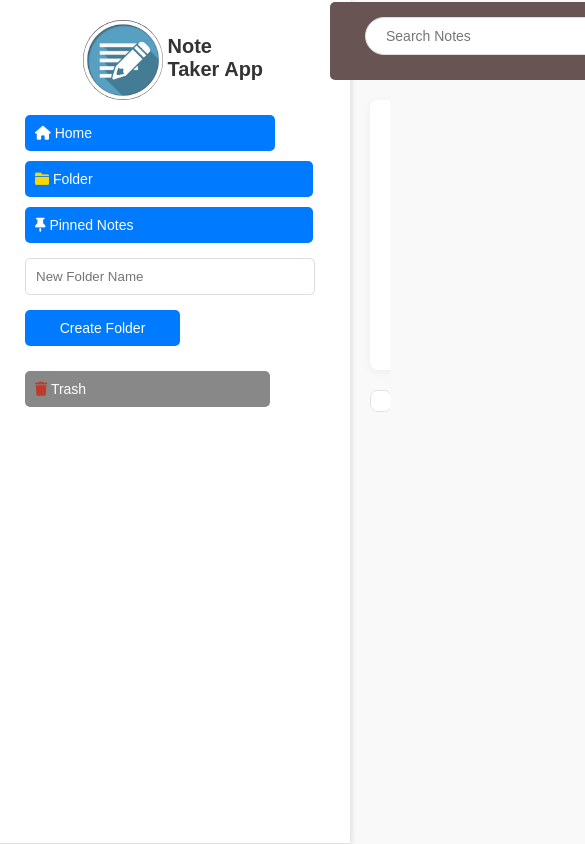
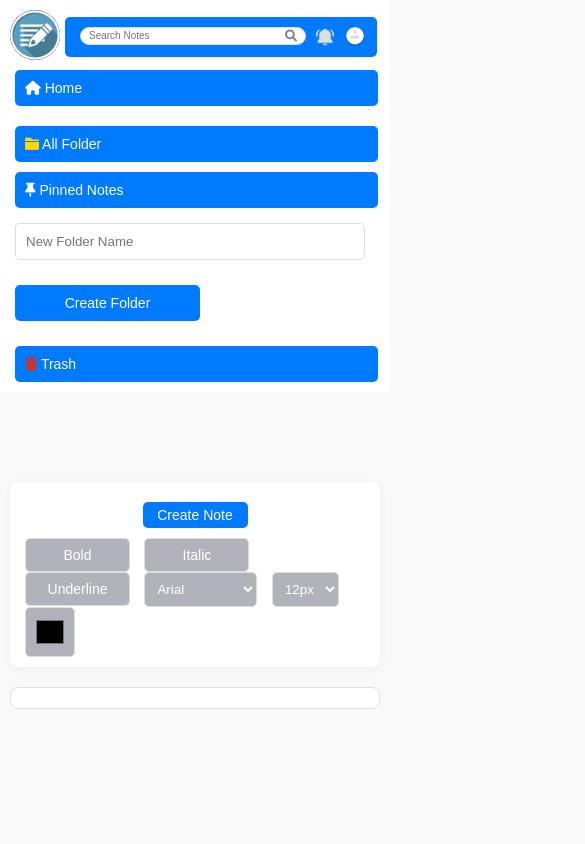
Before and after one commit to Kin-Doung/Note-taker-app---G10, a plain HTML site: page pages/note.html in a window 390 px wide. Shown: the top 844 px of the page, 585 px wide, since content can reach past the window. Drawn offline with nearby package versions, Linux system fonts and the light colour scheme; some packages are replaced by stand-ins of ours; a script that the page names is missing.

Commit message:
udate responsive

```diff
--- a/css/form.css
+++ b/css/form.css
@@ -118,11 +118,13 @@ h3 {
   margin-top: 20px;
 }
 .reg-btn {
-  padding: 8px 20px;
+  padding: 10px;
   background: teal;
   color: white;
   border: none;
   font-size: 16px;
+  width: 48%;
+  border-radius: 20px;
 }
 .reg-btn:hover {
   background: #00796b;
@@ -145,14 +147,15 @@ h3 {
   display: flex;
   gap: 15px;
 }
-@media (min-width: 1024px) {
+@media (max-width: 1024px) {
   .main-container {
     width: 70%;
-    height: 80vh;
+    margin-left: 80px;
+
   }
 
   .logo {
-    right: 250px;
+    margin-left: -30px;
   }
 
   .open-modal {
@@ -185,7 +188,7 @@ h3 {
     }
 }
 
-@media (max-width: 767px) {
+@media (max-width: 768px) {
   * {
     font-size: 14px;
   }
@@ -197,28 +200,28 @@ h3 {
   .header {
     flex-direction: column;
     align-items: flex-start;
+    height: 10vh;
   }
   .logo {
-    top: 20px;
-    left: 10px;
+    top: 10px;
+    left: 30px;
   }
 
   .open-modal {
-    left: 40px;
-    margin: 10px 0;
-    bottom: 34px;
+    top: -32px;
+    margin-left: -10px;
   }
 
   .main-container {
     flex-direction: column;
     width: 100%;
     height: auto;
+    margin-left: -5px;
   }
   .note-image {
     width: 90%;
   }
   .modal-content {
-    width: 90%;
-    padding: 20px;
+    width: 85%;
   }
 }
--- a/css/style.css
+++ b/css/style.css
@@ -6,7 +6,7 @@
 }
 
 body {
-  font-family: 'Poppins', Arial, sans-serif;
+  font-family: "Poppins", Arial, sans-serif;
   color: #333;
   background-color: #f9f9f9;
   margin: 0;
@@ -17,14 +17,11 @@ body {
 
 /* Logo Section */
 .logo {
-  display: flex;
-  justify-content: center;
-  align-items: center;
-  margin-bottom: 15px;
+  text-align: center;
 }
 
 img {
-  width: 80px;
+  width: 100px;
   border-radius: 100%;
 }
 
@@ -36,7 +33,7 @@ img {
 
 .save-data {
   font-size: 20px;
-  width: 50px;
+  width: 100%;
 }
 
 /* Sidebar Styles */
@@ -47,21 +44,19 @@ img {
   border-right: 1px solid #e0e0e0;
   box-shadow: 2px 0 5px rgba(0, 0, 0, 0.1);
 }
-#home{
+#home {
   text-align: left;
   margin-left: 5px;
   margin-bottom: 10px;
   width: 250px;
   padding: 10px;
 }
-#noteap, h3{
-  margin-top: 10px;
-  width: 100px;
-  font-size: 200px;
+#noteap,
+h3 {
+  font-size: 250px;
   margin-left: 5px;
 }
 .sidebar h3 {
-
   font-size: 20px;
   margin-bottom: 15px;
   font-weight: 600;
@@ -73,16 +68,16 @@ img {
   padding: 0;
   margin: 0;
 }
-#folder{
+#folder {
   margin-left: 5px;
   padding: 10px;
   width: 93%;
   text-align: left;
 }
-.fa-folder{
+.fa-folder {
   color: gold;
 }
-#pinnedNotesBtn{
+#pinnedNotesBtn {
   margin-left: 5px;
   margin-top: 10px;
   padding: 10px;
@@ -118,7 +113,7 @@ img {
   border-radius: 5px;
   margin-left: 5px;
 }
-#create-folder{
+#create-folder {
   padding: 10px;
   margin-left: 5px;
   width: 50%;
@@ -161,7 +156,6 @@ button:hover {
   margin-top: 80px;
 }
 
-
 .toolbar input {
   width: 70%;
   padding: 10px;
@@ -171,12 +165,14 @@ button:hover {
   margin-right: 15px;
   outline-color: #7993ae;
 }
-#search{
+#search {
   position: absolute;
-  left: 805px;
-  top: 25px;
+  left: 795px;
+  top: 26px;
 }
-
+li {
+  font-size: 12px;
+}
 /* Formatting Tools */
 .formatting-tools button,
 .formatting-tools select,
@@ -237,6 +233,8 @@ button:hover {
 }
 
 .note-content {
+  max-height: 200px; /* Adjust to your desired scrollable height */
+  overflow-y: auto; /* Enables vertical scrolling */
   min-height: 200px;
   padding: 10px;
   font-size: 14px;
@@ -246,9 +244,11 @@ button:hover {
   margin-bottom: 5px;
 }
 
+
 /* Pin & Delete Buttons */
 .pin-btn,
 .delete-btn {
+  margin-left: 0;
   padding: 8px 10px;
   font-size: 12px;
   border-radius: 5px;
@@ -282,22 +282,21 @@ button:hover {
   margin-top: 25px;
   margin-left: 5px;
   width: 245px;
-  background: #888;
+  background: #007bff;
   padding: 10px;
   text-align: left;
 }
-.fa-trash{
+.fa-trash {
   color: #c0392b;
 }
 
-.rename{
-  position: relative;
-  left: 35px;
-
+.rename {
+  font-size: 10px;
+  margin: 10px;
 }
-.delete{
-  position: relative;
-  left: 20px;
+.delete {
+  font-size: 10px;
+  margin-left: -0.5px;
 }
 
 /* Trash View Styles */
@@ -329,7 +328,7 @@ button:hover {
   padding: 15px;
   margin: 5px 0;
   border-radius: 8px;
-  transition: background 0.3s ease;
+  transition: background-color 0.3s ease;
 }
 
 .trash-folder:hover {
@@ -341,7 +340,7 @@ button:hover {
 }
 
 .trash-folder button {
-  background-color: #4CAF50;
+  background-color: #4caf50;
   color: white;
   border: none;
   padding: 5px 10px;
@@ -353,7 +352,6 @@ button:hover {
 .trash-folder button:hover {
   background-color: #45a049;
 }
-
 
 /* Trash View Actions */
 .trash-actions {
@@ -374,7 +372,6 @@ button:hover {
   background-color: #d32f2f;
 }
 
-
 /* Navbar */
 .navbar {
   background-color: #333;
@@ -390,36 +387,43 @@ button:hover {
   top: 2px;
   color: gray;
 }
+select{
+  color: #ffffff;
+}
 
-.search-container{
-  background: #695454;
-  width: 77%;
+.search-container {
+  background: #007bff;
+  width: 76%;
   position: absolute;
   top: 2px;
   padding: 15px;
   left: 330px;
   border-radius: 5px;
+  z-index: 1;
+}
+.style-btn{
+  margin-left: 0;
 }
 
-#searchBar{
+#searchBar {
   padding-left: 20px;
   margin-left: 20px;
 }
 
-#profile{
+#profile {
   position: absolute;
   width: 50px;
   left: 1100px;
   top: 12px;
 }
-#ring{
+#ring {
   position: absolute;
   width: 40px;
   left: 1050px;
 }
 /* PDF Button */
 .pdf-btn {
-  background-color: #4CAF50;
+  background-color: #4caf50;
   color: white;
   border: none;
   padding: 6px 12px;
@@ -434,42 +438,240 @@ button:hover {
   background-color: #45a049;
 }
 
+/* For Tablets (768px and up) */
+@media (max-width: 1024px) {
+  /* Adjust container layout */
+  .container {
+    flex-direction: column;
+  }
 
-
-
-/* Responsive Design */
-@media (max-width: 768px) {
+  .logo img {
+    width: 100px;
+    position: relative;
+    right: 350px;
+  }
+  /* Sidebar */
   .sidebar {
     width: 100%;
-    height: auto;
+    padding: 15px;
+    box-shadow: none;
     border-right: none;
-    border-bottom: 1px solid #e0e0e0;
   }
 
-  .notes-container {
-    grid-template-columns: repeat(auto-fill, minmax(200px, 1fr));
+  #searchBar {
+    width: 80%;
+    position: absolute;
+    top: 14px;
+    left: 10px;
+    padding: 8px;
+  }
+  #search {
+    top: 25 px;
+    left: 520px;
+    z-index: 1;
+  }
+  #foldersList {
+    max-height: 200px;
+  }
+  .search-container {
+    top: 40px;
+    width: 80%;
+    margin-left: -200px;
   }
 
+  /* Notes Section */
+  .notes-section {
+    padding: 15px;
+  }
+
+  /* Notes Grid */
+  .notes-container {
+    grid-template-columns: repeat(auto-fill, minmax(300px, 1fr));
+    gap: 15px;
+  }
+
+  /* Toolbar */
   .toolbar {
     flex-direction: column;
-    align-items: flex-start;
     gap: 10px;
   }
 
   .toolbar input {
     width: 100%;
-    margin-bottom: 10px;
+  }
+
+  /* Buttons */
+  button {
+    margin-left: 0;
+  }
+
+  .delete-btn {
+    margin-left: 0px;
+  }
+  #ring {
+    left: 550px;
+    width: 27px;
+    position: relative;
+  }
+  #profile {
+    top: 3px;
+    left: 550px;
+    width: 30px;
+    position: relative;
+  }
+  #home {
+    width: 98%;
+  }
+  #folder {
+    width: 98%;
+  }
+  #pinnedNotesBtn {
+    width: 98%;
+  }
+  #trash {
+    width: 98%;
+  }
+  .rename {
+    font-size: 8px;
+    margin: 10px;
+  }
+  .delete {
+    font-size: 8px;
   }
 }
 
-@media (max-width: 480px) {
-  .note {
+/* For Mobile Devices (768px and below) */
+@media (max-width: 768px) {
+  /* General */
+  body {
+    flex-direction: column;
+    overflow: auto;
+  }
+
+  /* Sidebar */
+  .sidebar {
+    width: 100%;
+    padding: 10px;
+  }
+
+  #foldersList {
+    max-height: 150px;
+  }
+  .search-container {
+    position: absolute;
+    width: 80%;
+    left: 265px;
+    top: 17px;
+    height: 40px;
+  }
+  .logo {
+    width: 100px;
+    display: flex;
+    justify-content: flex-end;
+    align-items: end;
+    margin-left: 100px;
+  }
+  h3 {
+    display: none;
+  }
+
+  /* Notes Grid */
+  .notes-container {
+    grid-template-columns: 1fr; /* Single column layout */
+  }
+
+  /* Toolbar */
+  .toolbar {
+    flex-direction: column;
+    padding: 10px;
+  }
+  #search,
+  #profile,
+  #ring {
+    position: absolute;
+    left: 100px;
+  }
+  #search{
+    top: 13px;
+    margin-left: 120px;
+    font-size: 12px;
+  }
+  #searchBar {
+    position: relative;
+    top: -7px;
+    height: 18px;
+    font-size: 10px;
+    left: -20px;
+
+  }
+  #profile {
+    position: absolute;
+    left: 280px;
+    z-index: 1;
+    width: 20px;
+    top: 10px;
+  }
+  #ring {
+    left: 250px;
+    z-index: 1;
+    width: 20px;
+    top: 10px;
+  }
+
+  .toolbar input {
+    width: 100%;
+  }
+
+  .logo,
+  img {
+    top: 0;
+    position: relative;
+    left: -75px;
+    width: 100px;
+  }
+  #logo{
+    width: 50px;
+  }
+  /* Adjust buttons for mobile */
+  button {
+    width: 30%;
+    margin-top: 10px;
+  }
+
+  /* Trash View */
+  .trash-view {
     padding: 15px;
   }
 
-  .note-title,
-  .note-content {
+  .trash-folder span {
     font-size: 14px;
+  }
 
+  .trash-folder button {
+    padding: 5px 8px;
+    font-size: 12px;
   }
 }
+
+/* Extra Small Devices (e.g., small phones) */
+@media (max-width: 480px) {
+  /* Notes Section */
+  .notes-section {
+    padding: 10px;
+  }
+
+  /* Notes Grid */
+  .notes-container {
+    gap: 10px;
+  }
+
+  /* Adjust logo and images */
+  .logo img {
+    width: 80px;
+  }
+
+  /* Trash View */
+  .trash-view h3 {
+    font-size: 18px;
+  }
+}
--- a/pages/note.html
+++ b/pages/note.html
@@ -33,7 +33,7 @@
     <div class="container">
       <div class="sidebar">
         <div class="logo">
-          <img src="/images/noteLogo.jpg" alt="" />
+          <img src="/images/noteLogo.jpg" alt="" id="logo"/>
           <div id="noteapp">
             <h3>Note Taker App</h3>
             <!-- <p>You can take notes</p> -->
@@ -44,7 +44,7 @@
             <i class="fa-solid fa-house"></i> Home
           </button>
         </div>
-        <button id="folder"><i class="fa-solid fa-folder"></i> Folder</button>
+        <button id="folder"><i class="fa-solid fa-folder"></i> All Folder</button>
         <div
           id="folderListDropdown"
           class="folder-list-dropdown"
@@ -107,7 +107,6 @@
       </div>
     </div>
 
-
     <!-- Trash View -->
     <div id="trashView" class="trash-view" style="display: none">
       <h3>Deleted Folders</h3>
```
Also changed, not shown: index.html (+2 -2 lines), js/main.js (line endings or trailing spaces).
